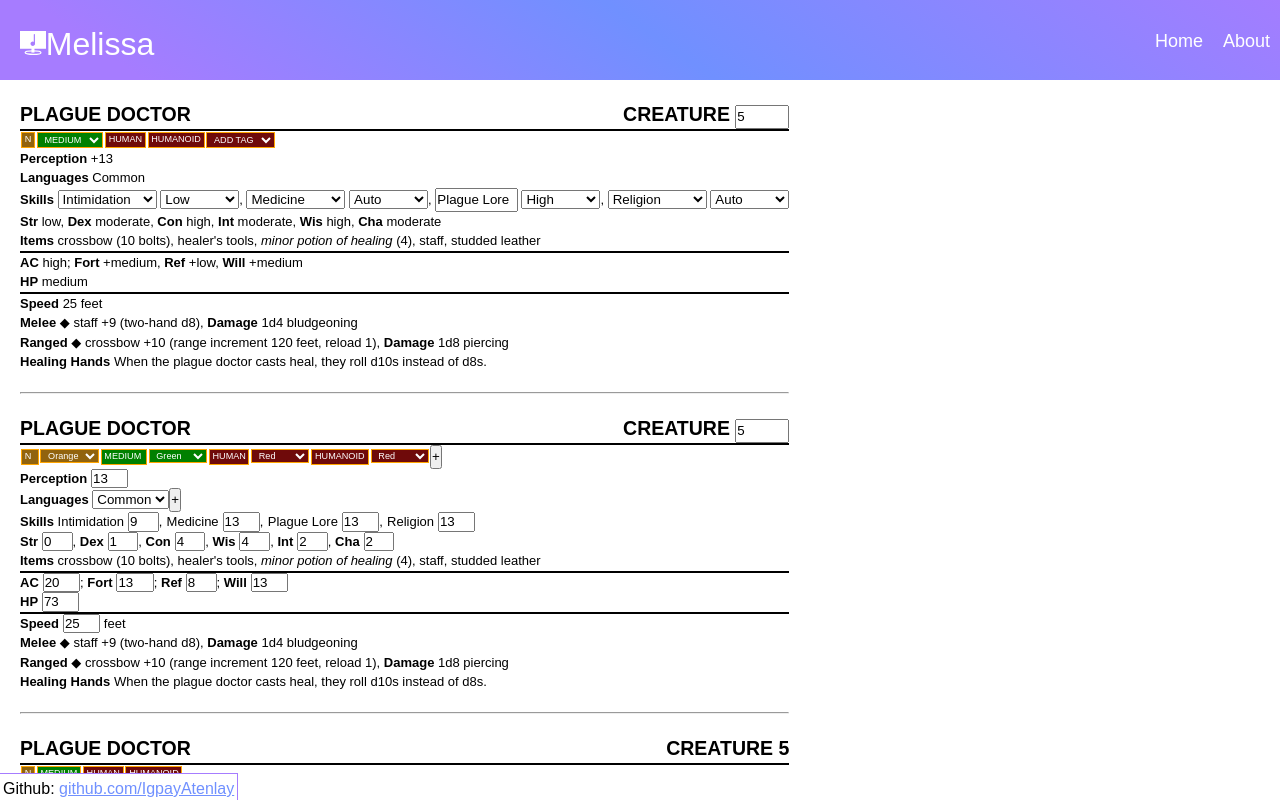
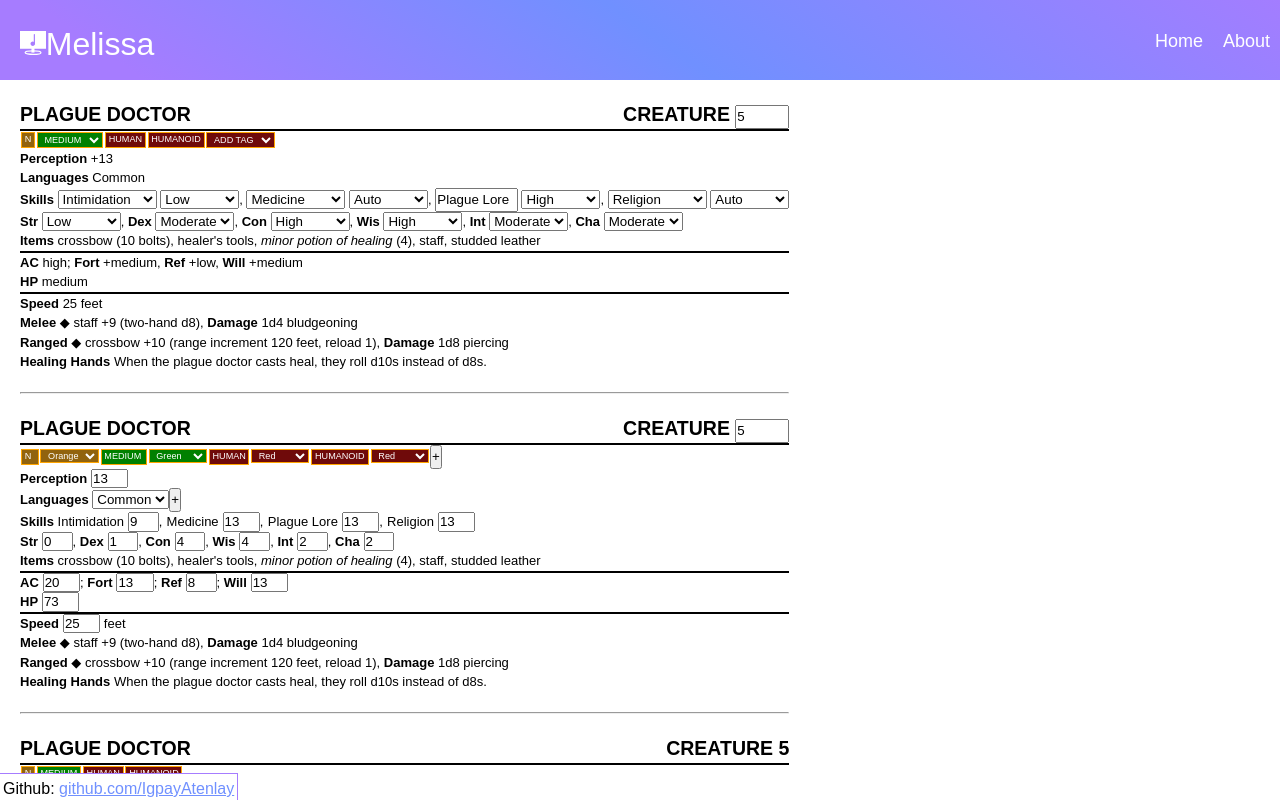
Before and after one commit to IgpayAtenlay/website, a React (Create React App) app in the folder client/: page /creatureCreator in a window 1280 px wide. Shown: the top 802 px of the page. Built offline with nearby package versions, Linux system fonts and the light colour scheme.

Commit message:
abilities get auto assigned

```diff
--- /dev/null
+++ b/client/src/pages/creatureCreator/autoForm/abilityScores.jsx
@@ -0,0 +1,72 @@
+import startCase from "../../../util/startCase";
+import {useContext} from 'react';
+import {CreatureContext} from "../index";
+import { abilityModifiers } from "../variables";
+import { autoScaleAbilities } from "./updateValues";
+
+export default function AbilityScores() {
+    return (
+        <span>
+            <AbilityScore name="str" />
+            ,{" "}
+            <AbilityScore name="dex" />
+            ,{" "}
+            <AbilityScore name="con" />
+            ,{" "}
+            <AbilityScore name="wis" />
+            ,{" "}
+            <AbilityScore name="int" />
+            ,{" "}
+            <AbilityScore name="cha" />
+        </span>
+    );
+}
+
+function AbilityScore(props) {
+    var {creature, setCreature} = useContext(CreatureContext);
+
+    function handleChange(e) {
+        var scale = e.target.value;
+        var abilities = creature.abilities;
+
+        abilities = {
+            ...abilities,
+            [e.target.id]: {
+                ...abilities[e.target.id],
+                scale: scale
+            }
+        }
+
+        if (scale !== "auto" && scale !== "manual") {
+            abilities = {
+                ...abilities,
+                [e.target.id]: {
+                    ...abilities[e.target.id],
+                    number: abilityModifiers[scale][creature.level + 1]
+                }
+            }
+        }
+
+        abilities = autoScaleAbilities(abilities, creature.level);
+
+        setCreature(prevCreature => ({
+            ...prevCreature,
+            abilities: abilities
+        }));
+    }
+
+    return (
+        <span>
+            <label htmlFor={props.name}><b>{startCase(props.name)} </b></label>
+            <select id={props.name} value={creature.abilities[props.name].scale} onChange={handleChange}>
+                <option value="auto">Auto</option>
+                <option value="manual">Manual</option>
+                <option value="extreme">Extreme</option>
+                <option value="high">High</option>
+                <option value="moderate">Moderate</option>
+                <option value="low">Low</option>
+                <option value="terrible">Terrible</option>
+            </select>
+        </span>
+    );
+}
--- a/client/src/pages/creatureCreator/autoForm/addTag.jsx
+++ b/client/src/pages/creatureCreator/autoForm/addTag.jsx
@@ -5,7 +5,7 @@ import {traits, sizes} from "../variables"
 
 export default function AddTag() {
 
-    var traitOptions = Object.keys(traits).map(e => <option value={e}>{e.toUpperCase()}</option>);
+    var traitOptions = Object.keys(traits).map(e => <option key={e} value={e}>{e.toUpperCase()}</option>);
 
     var {creature, setCreature} = useContext(CreatureContext);
 
--- a/client/src/pages/creatureCreator/autoForm/index.jsx
+++ b/client/src/pages/creatureCreator/autoForm/index.jsx
@@ -6,6 +6,7 @@ import Items from "../creature/items";
 import Weapons from "../creature/weapons";
 import MiscAbilities from "../creature/miscAbilities";
 import Level from "./level";
+import AbilityScores from "./abilityScores";
 
 export default function Creature(props) {
     var creature = props.creature;
@@ -20,7 +21,7 @@ export default function Creature(props) {
                 <p><b>Perception</b> +{creature.perception}</p>
                 <div><b>Languages</b> <Languages languages={creature.languages} /></div>
                 <p><b>Skills</b> <Skills skills={creature.skills}/></p>
-                <p><b>Str</b> {creature.abilities.str.scale}, <b>Dex</b> {creature.abilities.dex.scale}, <b>Con</b> {creature.abilities.con.scale}, <b>Int</b> {creature.abilities.int.scale}, <b>Wis</b> {creature.abilities.wis.scale}, <b>Cha</b> {creature.abilities.cha.scale}</p>
+                <AbilityScores />
                 <p><b>Items</b> <Items items={creature.items} /></p>
             </div>
         </div>
--- a/client/src/pages/creatureCreator/autoForm/level.jsx
+++ b/client/src/pages/creatureCreator/autoForm/level.jsx
@@ -1,6 +1,7 @@
 import {useContext} from 'react';
 import {CreatureContext} from "../index";
 import { skillModifiers } from '../variables';
+import { updateAbilities } from './updateValues';
 
 export default function Level() {
     var {creature, setCreature} = useContext(CreatureContext);
@@ -25,9 +26,14 @@ export default function Level() {
             });
         }
 
+        // update abilties
+
+        var abilities = updateAbilities(creature.abilities, level);
+
         setCreature(prevCreature => ({
             ...prevCreature,
             level: level,
+            abilities: abilities,
             skills: skills
         }));
     }
--- a/client/src/pages/creatureCreator/autoForm/skills.jsx
+++ b/client/src/pages/creatureCreator/autoForm/skills.jsx
@@ -5,8 +5,8 @@ import { skillModifiers, skills } from "../variables";
 
 export default function Skills(props) {
     var skill = props.skills.slice(0,-1).map(e =>
-        <span>
-            <Skill key={e.id} id={e.id} name={e.name} scale={e.scale}/>,{" "}
+        <span key={e.id}>
+            <Skill id={e.id} name={e.name} scale={e.scale}/>,{" "}
         </span>
     );
     var lastSkill = props.skills.slice(-1).map(e =>
@@ -27,7 +27,7 @@ function Skill(props) {
 }
 
 function Name(props) {
-    var skillOptions = Object.keys(skills).map(e => <option value={e}>{startCase(e)}</option>)
+    var skillOptions = Object.keys(skills).map(e => <option key={e} value={e}>{startCase(e)}</option>)
     var {creature, setCreature} = useContext(CreatureContext);
 
     function handleChange(e) {
--- a/client/src/pages/creatureCreator/autoForm/tags.jsx
+++ b/client/src/pages/creatureCreator/autoForm/tags.jsx
@@ -24,7 +24,7 @@ export default function Tags(props) {
 }
 
 function Size(props) {
-    var sizeOptions = sizes.map(e => <option value={e}>{e.toUpperCase()}</option>);
+    var sizeOptions = sizes.map(e => <option key={e} value={e}>{e.toUpperCase()}</option>);
 
     var {creature, setCreature} = useContext(CreatureContext);
 
--- /dev/null
+++ b/client/src/pages/creatureCreator/autoForm/updateValues.js
@@ -0,0 +1,86 @@
+import { abilityModifiers } from "../variables";
+
+export function updateAbilities(abilities, level) {
+    Object.keys(abilities).forEach(e => {
+        if (abilities[e].scale !== "auto" && abilities[e].scale !== "manual") {
+            abilities = {
+                ...abilities,
+                [e]: {
+                    ...abilities[e],
+                    number: abilityModifiers[abilities[e].scale][level + 1]
+                }
+            }
+        }
+    });
+
+    abilities = autoScaleAbilities(abilities, level);
+
+    return abilities;
+}
+
+export function autoScaleAbilities(abilities, level) {
+    var abilityValuesArray = Object.values(abilities);
+
+    // if there are items to autofill, do it
+
+    if (abilityValuesArray.some(e => e.scale === "auto")) {
+
+        // count number of each scale category
+
+        var numOfHigh = abilityValuesArray.reduce((total, ability) => {
+            if (ability.scale === "high" || ability.scale === "extreme") {
+                return total + 1;
+            } else if (ability.scale === "manual" && ability.number >= abilityModifiers.high[level + 1]) {
+                return total + 1;
+            }
+            return total;
+        }, 0);
+
+        var numOfModerate = abilityValuesArray.reduce((total, ability) => {
+            if (ability.scale === "moderate") {
+                return total + 1;
+            } else if (ability.scale === "manual" && ability.number > abilityModifiers.low[level + 1] && ability.number < abilityModifiers.high[level + 1]) {
+                return total + 1;
+            }
+            return total;
+        }, 0);
+
+        // assign values to auto
+
+        Object.keys(abilities).forEach(e => {
+            if (abilities[e].scale === "auto") {
+                if (numOfHigh < 1) {
+                    // create high value
+                    abilities = {
+                        ...abilities,
+                        [e]: {
+                            ...abilities[e],
+                            number: abilityModifiers.high[level + 1]
+                        }
+                    }
+                    numOfHigh++;
+                } else if (numOfModerate < 3) {
+                    // create moderate value
+                    abilities = {
+                        ...abilities,
+                        [e]: {
+                            ...abilities[e],
+                            number: abilityModifiers.moderate[level + 1]
+                        }
+                    }
+                    numOfModerate++;
+                } else {
+                    abilities = {
+                        ...abilities,
+                        [e]: {
+                            ...abilities[e],
+                            number: abilityModifiers.low[level + 1]
+                        }
+                    }
+                }
+            }
+        })
+    }
+
+    return abilities;
+}
--- a/client/src/pages/creatureCreator/customForm/numberInput.jsx
+++ b/client/src/pages/creatureCreator/customForm/numberInput.jsx
@@ -27,8 +27,10 @@ export default function NumberInput(props) {
             }));
     }
 
-    return (<div className="numberInput">
-        <label for={id}>{props.label}</label>
-        <input type="number" value={location[name]} onChange={handleChangeSet} id={id} step={factor} style={{width: (location[name].toString().length / 2 + 1.5) + "em"}}/>
-    </div>)
+    return (
+        <span className="numberInput">
+            <label htmlFor={id}>{props.label}</label>
+            <input type="number" value={location[name]} onChange={handleChangeSet} id={id} step={factor} style={{width: (location[name].toString().length / 2 + 1.5) + "em"}}/>
+        </span>
+    );
 }
--- a/client/src/pages/creatureCreator/variables.js
+++ b/client/src/pages/creatureCreator/variables.js
@@ -4,6 +4,14 @@ export var skillModifiers = {
     moderate: [4, 5, 6, 7, 9, 10, 12, 13, 15, 16, 18, 19, 21, 22, 24, 25, 27, 28, 30, 31, 33, 34, 36, 37, 38, 40],
     low: [2, 3, 4, 5, 7, 8, 10, 11, 13, 14, 16, 17, 19, 20, 22, 23, 25, 26, 28, 29, 31, 32, 34, 35, 36, 38],
     veryLow: [1, 2, 3, 4, 5, 7, 8, 9, 11, 12, 13, 15, 16, 17, 19, 20, 21, 23, 24, 25, 27, 28, 29, 31, 32, 33]
+}
+
+export var abilityModifiers = {
+    extreme: [4, 4, 5, 5, 5, 6, 6, 7, 7, 7, 7, 8, 8, 8, 9, 9, 9, 10, 10, 10, 11, 11, 11, 11, 11, 13],
+    high: [3, 3, 4, 4, 4, 5, 5, 5, 6, 6, 6, 7, 7, 7, 8, 8, 8, 9, 9, 9, 10, 10, 10, 10, 10, 12],
+    moderate: [2, 2, 3, 3, 3, 3, 4, 4, 4, 4, 4, 5, 5, 5, 5, 5, 6, 6, 6, 6, 6, 7, 7, 8, 8, 9],
+    low: [0, 0, 1, 1, 1, 2, 2, 2, 2, 3, 3, 3, 3, 4, 4, 4, 4, 5, 5, 5, 5, 6, 6, 6, 6, 7],
+    terrible: [-5, -5, -5, -5, -5, -5, -5, -5, -5, -5, -5, -5, -5, -5, -5, -5, -5, -5, -5, -5, -5, -5, -5, -5, -5, -5]
 }
 
 export var sizes = ["tiny", "small", "medium", "large", "huge", "gargantuan"];
```
